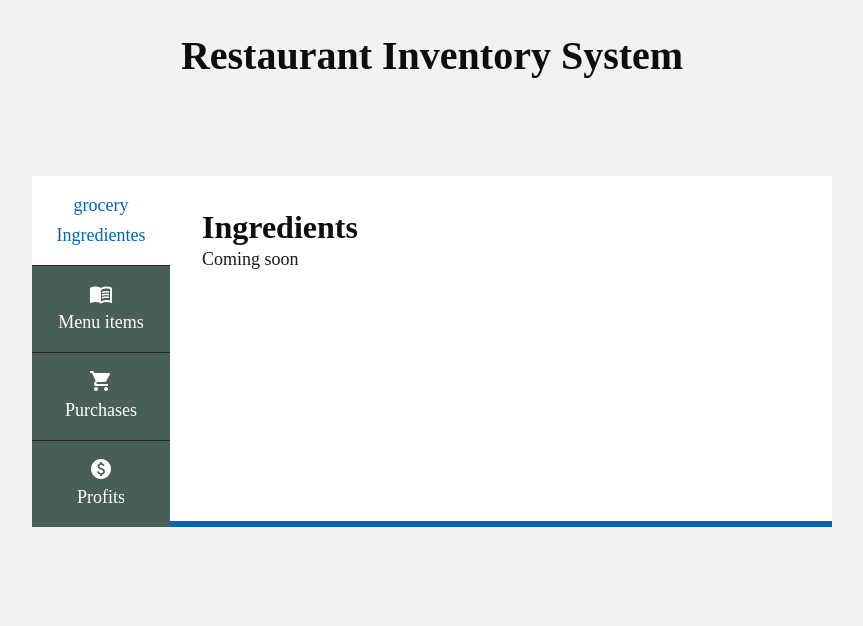
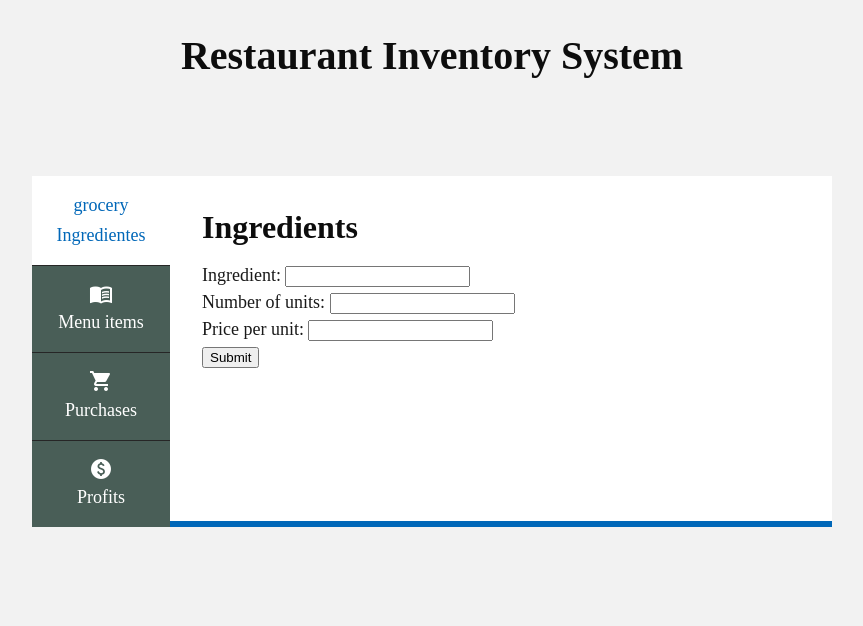
Before and after one commit to andytheandroid/littlelemon, a Django app: page /inventory/admin/ in a window 1280 px wide. Shown: the top 626 px of the page, without its empty margins (208-1071 px from the left). Run offline with Django 5.2, Linux system fonts and the light colour scheme.

Commit message:
add forms in the tabbed sections of inventory admin

```diff
--- a/inventory/forms.py
+++ b/inventory/forms.py
@@ -6,3 +6,9 @@ from django import forms
 class InventoryLoginForm(forms.Form):
     username = forms.CharField(label="Your name", max_length=100)
     password = forms.CharField(label="Password", widget=forms.PasswordInput)
+
+
+class IngredientsForm(forms.Form):
+    name = forms.CharField(label="Ingredient", max_length=100)
+    qty = forms.IntegerField(label="Number of units")
+    unitary_price = forms.IntegerField(label="Price per unit")
--- a/inventory/views.py
+++ b/inventory/views.py
@@ -5,13 +5,20 @@ from django.shortcuts import render
 from rest_framework.decorators import permission_classes
 from rest_framework.permissions import IsAuthenticated
 
-from inventory.forms import InventoryLoginForm
+from inventory.forms import InventoryLoginForm, IngredientsForm
 
 
 # Create your views here.
 
 def inventory(request):
-    return render(request, 'restaurantAdmin.html', {})
+    form = IngredientsForm()
+    loginform = InventoryLoginForm()
+    context = {'form': form, "loginform": loginform}
+    return render(request, 'restaurantAdmin.html', context)
+
+
+def addNewIngredient(request):
+    pass
 
 
 def login_user(request):
--- a/littlelemon/urls.py
+++ b/littlelemon/urls.py
@@ -43,6 +43,6 @@ urlpatterns = [
     path('restaurant/loginUser', views.login_user, name="login_user"),
     path('restaurant/newUser', views.sign_up_user, name="sign_up_user"),
     path('inventory/admin/', inventory_views.inventory, name="inventory"),
-    path('inventory/adminLogin/', inventory_views.login_user, name="inventoryLogin")
+    path('inventory/adminLogin/', inventory_views.login_user, name="inventoryLogin"),
 
 ]
--- a/templates/restaurantAdmin.html
+++ b/templates/restaurantAdmin.html
@@ -61,9 +61,13 @@
 						<div id="tabs-section" class="tabs">
 							<ul class="tab-head">
 								<li>
-									<a href="#tab-1" class="tab-link active"> <span class="material-symbols-outlined">
+									<a href="#tab-1" class="tab-link active">
+                                        <span class="material-symbols-outlined">
 grocery
-</span> <span class="tab-label">Ingredientes</span></a>
+</span>
+                                        <span class="tab-label">Ingredientes</span></a>
+
+
 								</li>
 								<li>
 									<a href="#tab-2" class="tab-link"> <span class="material-icons tab-icon">menu_book</span> <span class="tab-label">Menu items</span></a>
@@ -79,11 +83,24 @@ grocery
 
 							<section id="tab-1" class="tab-body entry-content active active-content">
 								<h2>Ingredients</h2>
-								Coming soon
+                                <form action="#" method="post">
+         {% csrf_token %}
+          {{form.as_p}}
+        <input type="submit" value="Submit">
+                                </form>
+
+
+
 							</section>
 
 							<section id="tab-2" class="tab-body entry-content">
 								<h2>Menu item</h2>
+
+                                <form action="#" method="post">
+         {% csrf_token %}
+          {{loginform.as_p}}
+        <input type="submit" value="Submit">
+                                </form>
 							</section>
 
 							<section id="tab-3" class="tab-body entry-content">
```
